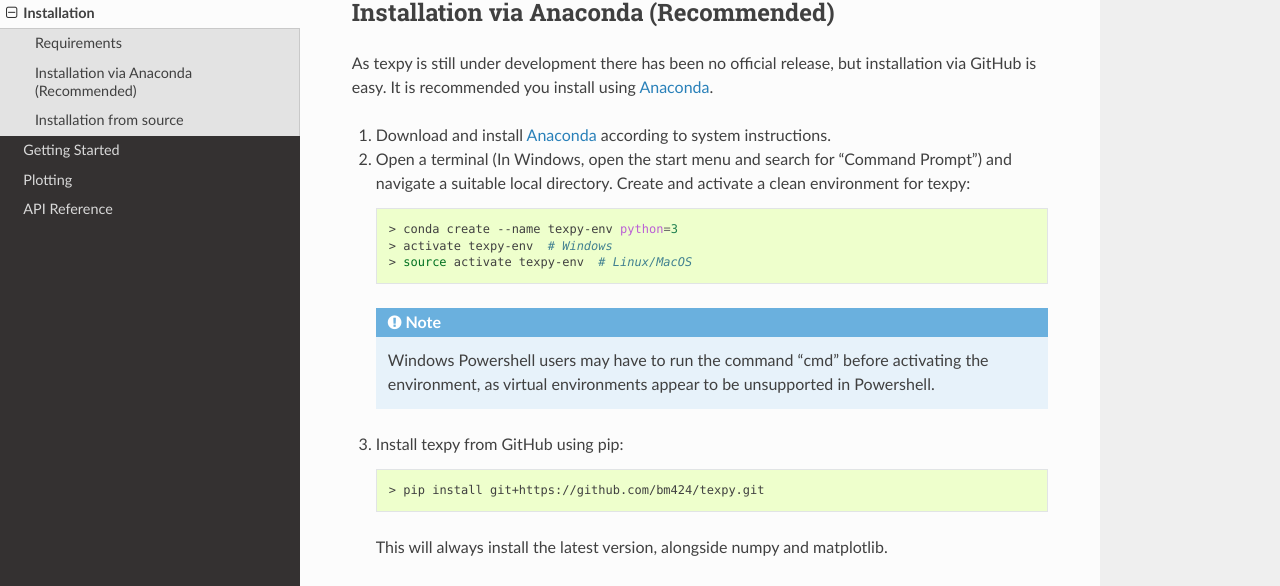
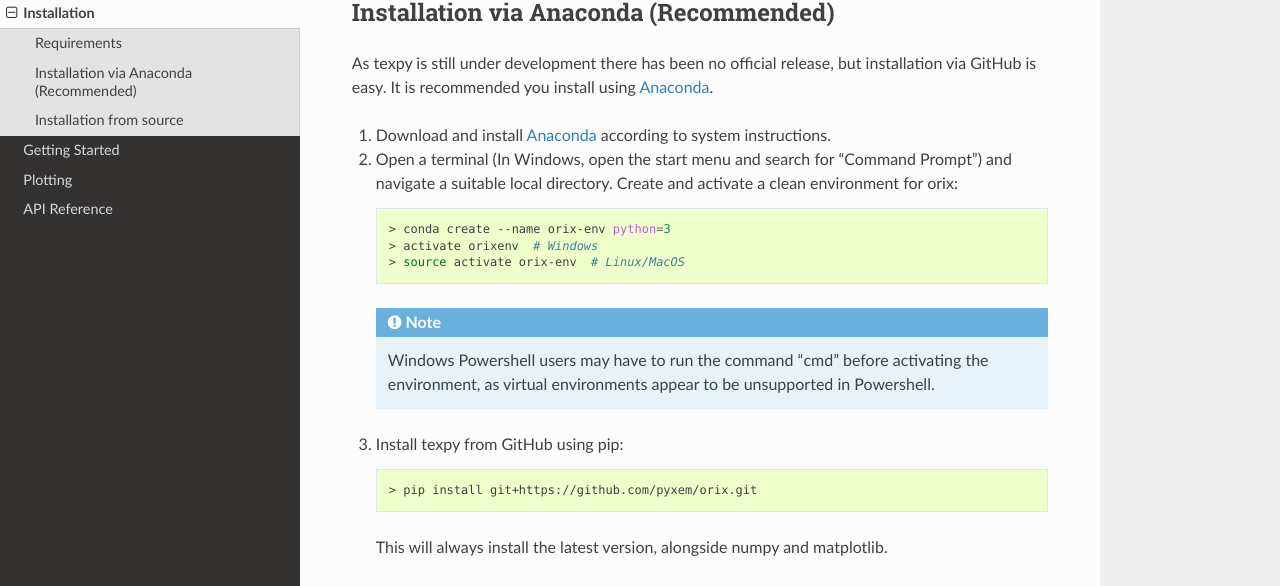
Before and after one commit to pyxem/orix, a Sphinx documentation site: the page built from docs/source/installation.rst, in a window 1280 px wide and 900 px high, scrolled down 376 px. Shown: the part 108-694 px from the top of the window. Built offline with Sphinx 7.4.7 and the Read the Docs theme 2.0.0, drawn with Linux system fonts in a browser that asks for light colours.

Commit message:
Update installation.rst

```diff
--- a/docs/source/installation.rst
+++ b/docs/source/installation.rst
@@ -34,13 +34,13 @@
    instructions.
 2. Open a terminal (In Windows, open the start menu and search for
    "Command Prompt") and navigate a suitable local directory. Create and
-   activate a clean environment for texpy:
+   activate a clean environment for orix:
 
    .. code:: shell
 
-      > conda create --name texpy-env python=3
-      > activate texpy-env  # Windows
-      > source activate texpy-env  # Linux/MacOS
+      > conda create --name orix-env python=3
+      > activate orixenv  # Windows
+      > source activate orix-env  # Linux/MacOS
 
    .. note:: Windows Powershell users may have to run the command "cmd" before
       activating the environment, as virtual environments appear to be
@@ -50,7 +50,7 @@
 
    .. code:: shell
 
-      > pip install git+https://github.com/bm424/texpy.git
+      > pip install git+https://github.com/pyxem/orix.git
 
    This will always install the latest version, alongside numpy and matplotlib.
 
@@ -58,9 +58,9 @@
 Installation from source
 ========================
 
-1. Visit `the source code on GitHub <https://github.com/bm424/texpy>`_ and
+1. Visit `the source code on GitHub <https://github.com/pyxem/orix>`_ and
    download the zip file or simply click
-   `here <https://github.com/bm424/texpy/archive/master.zip>`_ to download
+   `here <https://github.com/pyxem/orix/archive/master.zip>`_ to download
    texpy as a zip file.
 2. Unzip the downloaded file to a convenient local directory.
 3. Open a terminal and navigate to the top level "texpy" directory.
```
